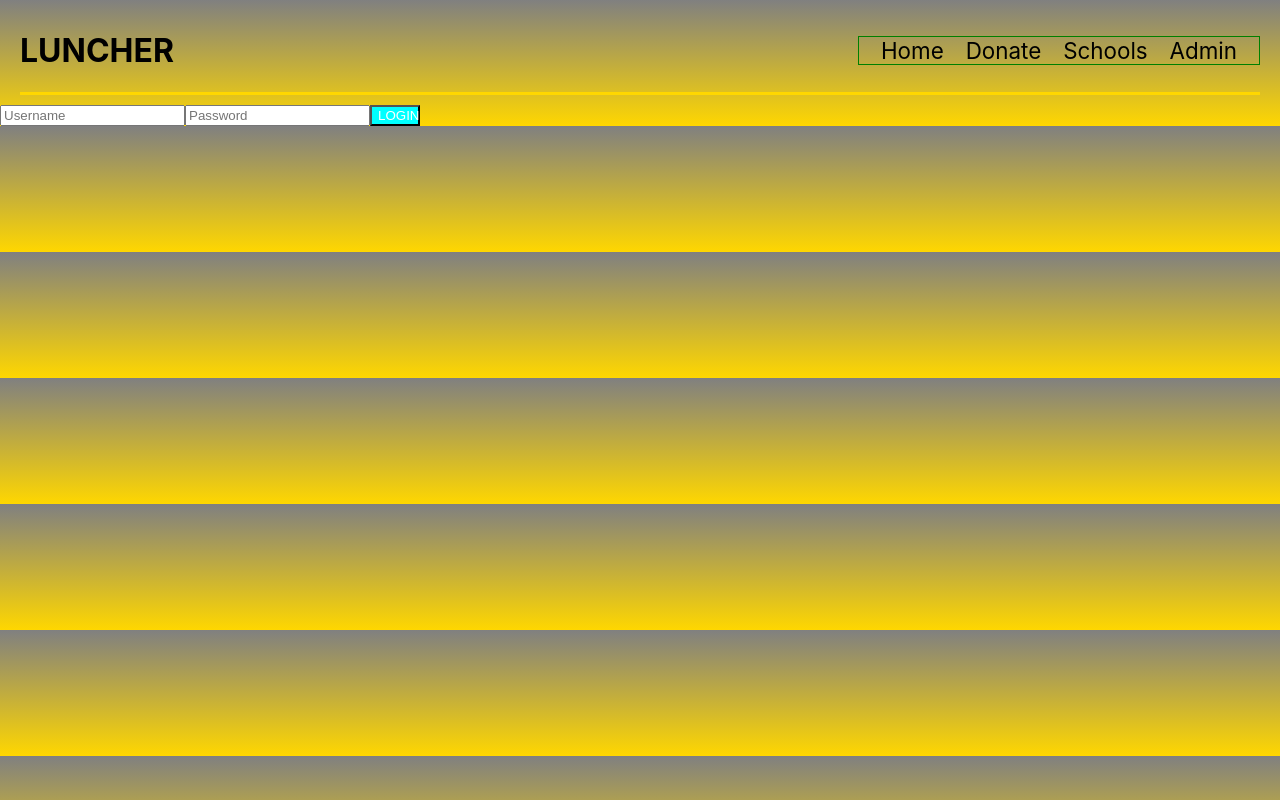
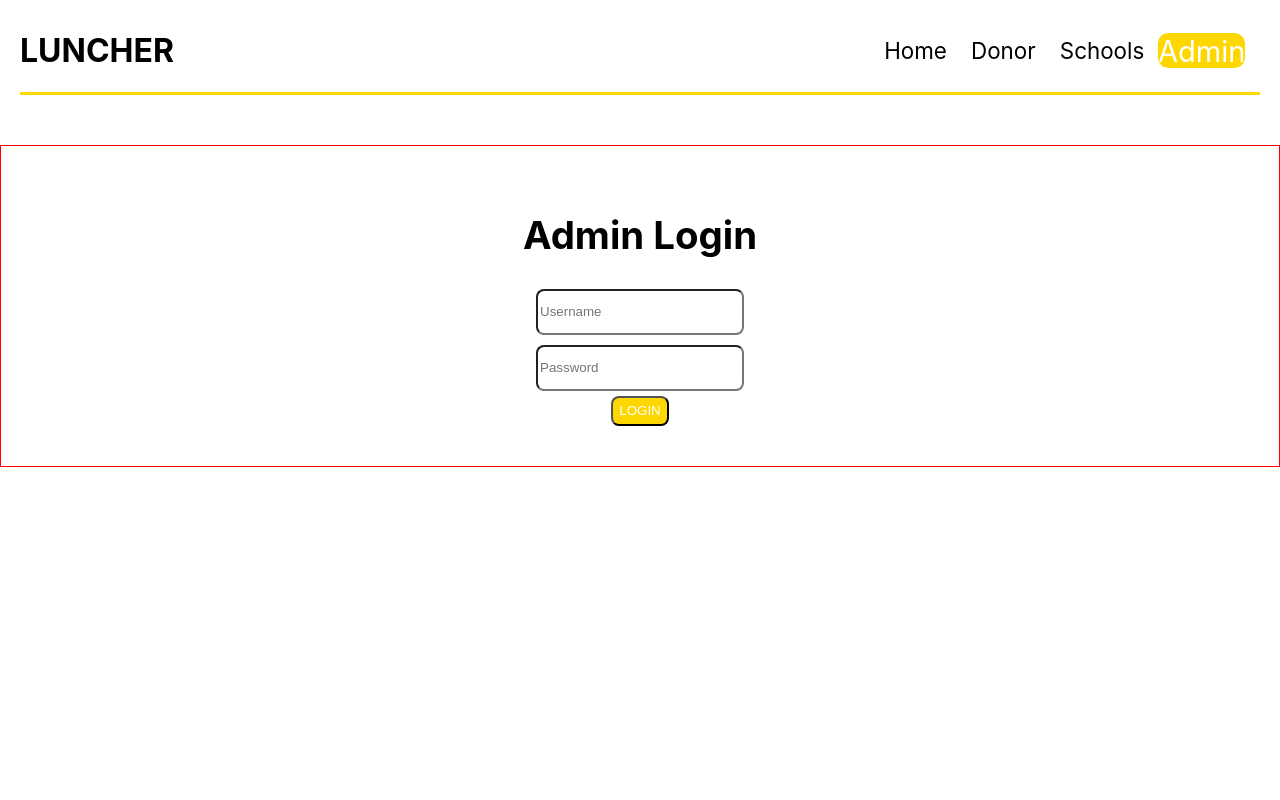
Before and after one commit to luncher-bw-pt/Luncher-frontend, a React (Create React App) app in the folder luncher/: page /admin in a window 1280 px wide. Built offline with nearby package versions, Linux system fonts and the light colour scheme; no server answers.

Commit message:
edited admin login

```diff
--- a/luncher/src/App.css
+++ b/luncher/src/App.css
@@ -37,13 +37,8 @@ body {
 
 }
 
-html {
-  background-image: linear-gradient(grey, gold);
-  -webkit-background-size: cover;
-  -moz-background-size: cover;
-  -o-background-size: cover;
-  background-size: cover;
-}
+/* ------------------NAV BAR ------------------------*/
+
 
 .nav {
   display: flex;
@@ -54,8 +49,14 @@ html {
   align-items: center;
 }
 
+.active {
+  background-color: gold;
+  color: white;
+  border-radius: 8px;
+  transform: scale(1.3);
+}
+
 .tabs {
-  border: 1px solid green;
   display: flex;
   flex-direction: row;
   justify-content: space-evenly;
@@ -69,12 +70,6 @@ html {
   flex-direction: row;
 }
 
-form {
-  display: flex;
-
-  flex-direction: row;
-
-}
 
 a {
   text-decoration: none;
@@ -89,8 +84,8 @@ a {
 }
 
 .tabs a:hover {
-  color: gold;
-  -webkit-transform: scale(1.2);
+  border-radius: 8px;
+  transform: scale(1.3);
 }
 
 .tabs a:active {
@@ -98,7 +93,7 @@ a {
 }
 
 a h1:hover {
-  -webkit-transform: scale(1.1);
+  transform: scale(1.1);
 }
 
 a h1 {
@@ -107,15 +102,64 @@ a h1 {
 
 
 a:active {
-  color: yellow;
+  color: gold;
 }
 
-.login-section button {
+
+
+
+
+
+/* ---------------------LOG IN SECTION--------------------*/
+.admin-page {
   display: flex;
+  justify-content: center;
+  flex-direction: column;
+  margin-top: 50px;
+  border: 1px solid red;
+  height: 40vh;
+}
 
-  max-width: 100px;
-  width: 50px;
-  background-color: cyan;
-  color: white;
+.admin-page h1 {
+  font-size: 2.4rem;
+}
+
+.admin-login {
+  display: flex;
+  margin: 0 auto;
+}
+
+.login-section {
+  display: flex;
+  flex-direction: column;
+}
+
+form {
+  display: flex;
+  flex-direction: column;
 
 }
+
+input {
+  max-width: 300px;;
+  width: 200px;
+  height: 40px;
+  margin: 5px 0;
+  border-radius: 8px;
+
+}
+
+button {
+  height: 30px;
+  background-color: gold;
+  color: white;
+  border-radius: 8px;
+}
+
+button:hover {
+  transform: scale(1.2);
+}
+
+.login-form-button {
+  margin: 0 auto;
+}
--- a/luncher/src/components/Admin.js
+++ b/luncher/src/components/Admin.js
@@ -6,7 +6,7 @@ import { connect } from 'react-redux';
 import { dispSchoolGrid } from '../actions';
 import './SchoolGrid.css';
 import Login from './Login';
-
+import '../App.css';
 
 
 class Admin extends React.Component {
@@ -22,8 +22,12 @@ class Admin extends React.Component {
 
     render() {
         return (
-            <div>
-                <Login />
+            <div className="admin-page">
+                <h1>Admin Login</h1>
+                <div className="admin-login">
+                    <Login />
+                </div>
+
             </div>
         )
     }
--- a/luncher/src/components/Login.js
+++ b/luncher/src/components/Login.js
@@ -22,7 +22,6 @@ class Login extends React.Component {
         axios
             .post('https://luncher-backend.herokuapp.com/api/login', user)
             .then(res => {
-                console.log("LOGIN RESPONSE", res.data)
                 localStorage.setItem('token', (res.data.token));
             })
             .catch(err => console.error('login error:', err))
@@ -51,7 +50,7 @@ class Login extends React.Component {
                     />
                 </form>
 
-                <div>
+                <div className="login-form-button">
                     <button onClick={this.loginHandler}>LOGIN</button>
                 </div>
             </div>
--- a/luncher/src/components/Nav.js
+++ b/luncher/src/components/Nav.js
@@ -1,15 +1,15 @@
 import React, { Component } from 'react';
-import { Link } from 'react-router-dom';
+import { NavLink } from 'react-router-dom';
 
 
 const Nav = () => {
     return (
         <div className="navigation">
             <div className="tabs">
-                <Link to="/">Home</Link>
-                <Link to="/donor">Donate</Link>
-                <Link to="/school">Schools</Link>
-                <Link to="/admin">Admin</Link>
+                <NavLink exact to="/">Home</NavLink>
+                <NavLink to="/donor">Donor</NavLink>
+                <NavLink to="/school">Schools</NavLink>
+                <NavLink to="/admin">Admin</NavLink>
             </div>
         </div>
     );
--- a/luncher/src/components/SingleSchool.js
+++ b/luncher/src/components/SingleSchool.js
@@ -49,12 +49,6 @@ class SingleSchool extends React.Component {
                 <strong>Contact</strong>: <em>{contact}</em>
                 </div>
 
-                <input
-                    type="number"
-                    placeholder="Enter Amount"
-                />
-
-                <button>Submit Donation</button>
             </div>
 
         )
```
